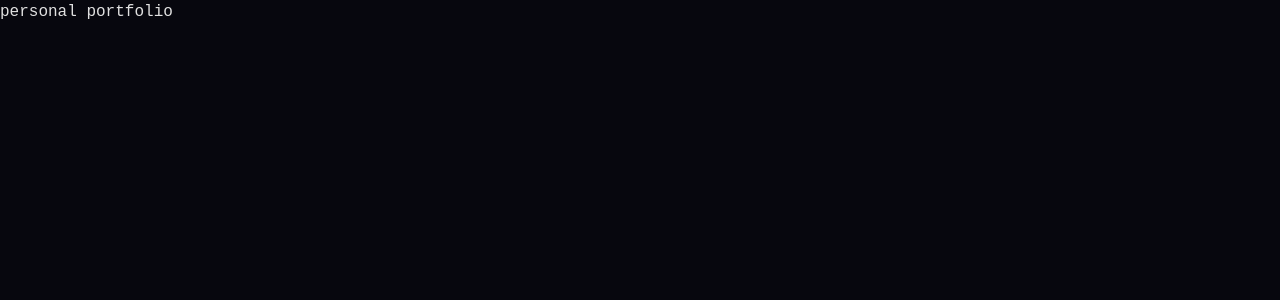
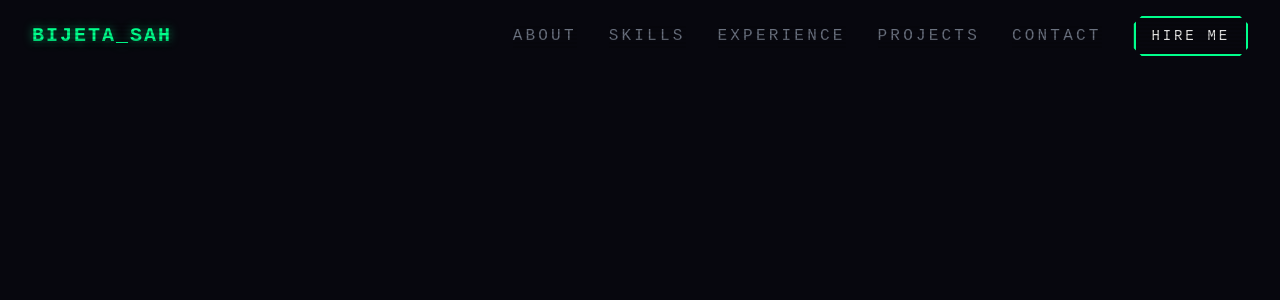
Before and after one commit to BijetaSah/modern-portfolio, a React (Vite) app: page / in a window 1280 px wide. Shown: the top 300 px of the page. Built offline with nearby package versions, Linux system fonts and the light colour scheme.

Commit message:
feat : responsive navbar with reusable nav links

```diff
--- a/package.json
+++ b/package.json
@@ -13,6 +13,7 @@
     "@tailwindcss/vite": "^4.3.2",
     "react": "^19.2.7",
     "react-dom": "^19.2.7",
+    "react-icons": "^5.7.0",
     "tailwindcss": "^4.3.2"
   },
   "devDependencies": {
--- a/src/App.jsx
+++ b/src/App.jsx
@@ -1,5 +1,11 @@
+import Navbar from "./components/nav/Navbar";
+
 function App() {
-  return <div>personal portfolio</div>;
+  return (
+    <div className="min-h-screen text-text">
+      <Navbar />
+    </div>
+  );
 }
 
 export default App;
--- /dev/null
+++ b/src/components/nav/Navbar.jsx
@@ -0,0 +1,72 @@
+import { useState } from "react";
+import { navbarLinks } from "../../constants/navbar";
+import Button from "../../ui/Button";
+import NavbarLinks from "./NavbarLinks";
+import { IoMenu } from "react-icons/io5";
+
+function Navbar() {
+  const [isOpen, setIsOpen] = useState(false);
+  console.log(screen.width);
+  function handleMobileNavButtonClick() {
+    setIsOpen((prev) => !prev);
+  }
+
+  return (
+    <nav className="fixed top-0 left-0 w-full z-50 bg-background">
+      <div className="max-w-7xl mx-auto px-8 py-4 flex items-center justify-between">
+        <a
+          href="#"
+          className=" text-primary font-bold text-[20px] tracking-widest uppercase neon-text"
+        >
+          Bijeta_Sah
+        </a>
+
+        <Button
+          onClick={handleMobileNavButtonClick}
+          ariaLabel={"Toggle Menu Button"}
+          style={`lg:hidden text-primary hover:shadow-(--neon-glow-sm) cursor-pointer text-3xl! p-0!`}
+        >
+          <IoMenu />
+        </Button>
+
+        {isOpen && <MobileNavBar />}
+
+        <div className={` hidden lg:flex  items-center gap-8 }`}>
+          {navbarLinks.map((link) => (
+            <NavbarLinks link={link} key={link.id} />
+          ))}
+          <Button
+            to={"#contact"}
+            style={
+              "shape-cutout border-2 border-primary hover:bg-primary hover:text-background shadow-(--neon-glow-sm)"
+            }
+          >
+            hire me
+          </Button>
+        </div>
+      </div>
+    </nav>
+  );
+}
+
+function MobileNavBar() {
+  return (
+    <div
+      className={`flex flex-col absolute top-20 items-center gap-8 lg:hidden h-dvh w-full -translate-x-10`}
+    >
+      {navbarLinks.map((link) => (
+        <NavbarLinks link={link} key={link.id} />
+      ))}
+      <Button
+        to={"#contact"}
+        style={
+          "shape-cutout border-2 border-primary hover:bg-primary hover:text-background shadow-(--neon-glow-sm)"
+        }
+      >
+        hire me
+      </Button>
+    </div>
+  );
+}
+
+export default Navbar;
--- /dev/null
+++ b/src/components/nav/NavbarLinks.jsx
@@ -0,0 +1,12 @@
+function NavbarLinks({ link }) {
+  return (
+    <a
+      href={link.href}
+      className="font-label text-[16px] uppercase tracking-[0.2em] text-muted hover:text-primary transition-colors duration-150"
+    >
+      {link.title}
+    </a>
+  );
+}
+
+export default NavbarLinks;
--- /dev/null
+++ b/src/constants/navbar.ts
@@ -0,0 +1,27 @@
+export const navbarLinks = [
+  {
+    id: 1,
+    title: "ABOUT",
+    href: "#about",
+  },
+  {
+    id: 2,
+    title: "SKILLS",
+    href: "#skills",
+  },
+  {
+    id: 3,
+    title: "EXPERIENCE",
+    href: "#experience",
+  },
+  {
+    id: 4,
+    title: "PROJECTS",
+    href: "#projects",
+  },
+  {
+    id: 5,
+    title: "CONTACT",
+    href: "#contact",
+  },
+];
--- a/src/index.css
+++ b/src/index.css
@@ -8,6 +8,7 @@
   --font-orbitron: "Orbitron", "Share Tech Mono";
   --font-mono: "JetBrains Mono", monospace;
   --font-roboto-mono: "Roboto Mono", monospace;
+  --font-label: "Share Tech Mono", monospace;
 
   /* COLOR */
   --color-background: #09090f;
--- a/src/ui/Button.jsx
+++ b/src/ui/Button.jsx
@@ -1,6 +1,6 @@
-function Button({ children, style, onClick, to }) {
+function Button({ children, style, onClick, to, ariaLabel }) {
   const baseStyles =
-    " text-sm uppercase tracking-[0.2em] hover:brightness-110 transition-all duration-150 px-4 py-2";
+    "text-sm uppercase tracking-[0.2em] hover:brightness-110 transition-all duration-150 px-4 py-2";
 
   if (to)
     return (
@@ -10,7 +10,11 @@ function Button({ children, style, onClick, to }) {
     );
 
   return (
-    <button onClick={onClick} className={`${style}`}>
+    <button
+      onClick={onClick}
+      className={`${baseStyles} ${style}`}
+      aria-label={ariaLabel}
+    >
       {children}
     </button>
   );
```
Also changed, not shown: 1 other file (tests, documents, lock files or other folders).
